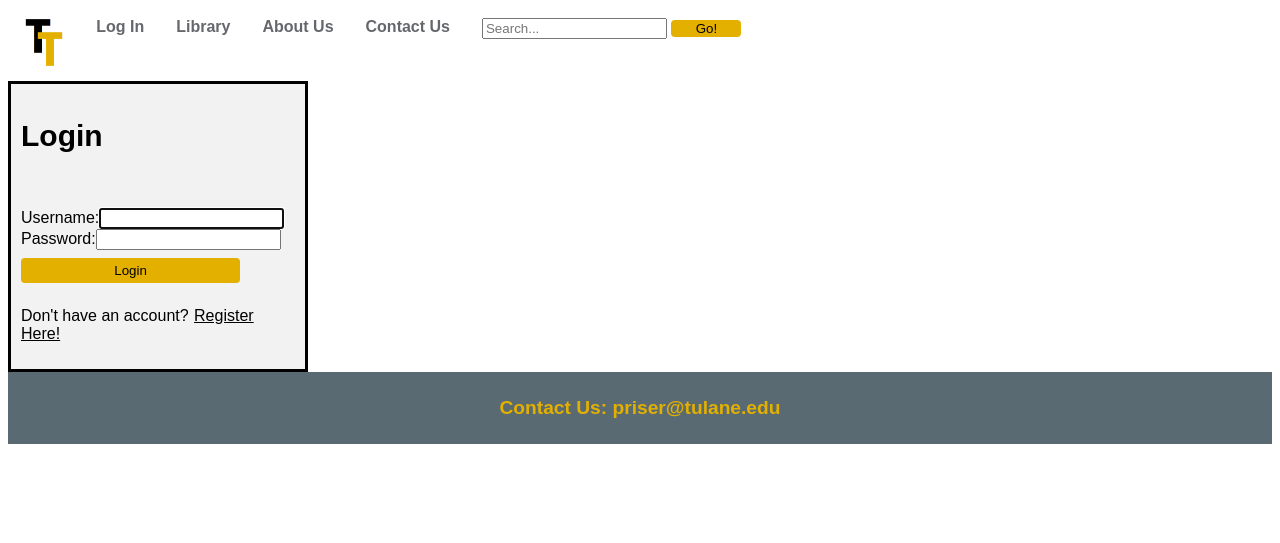
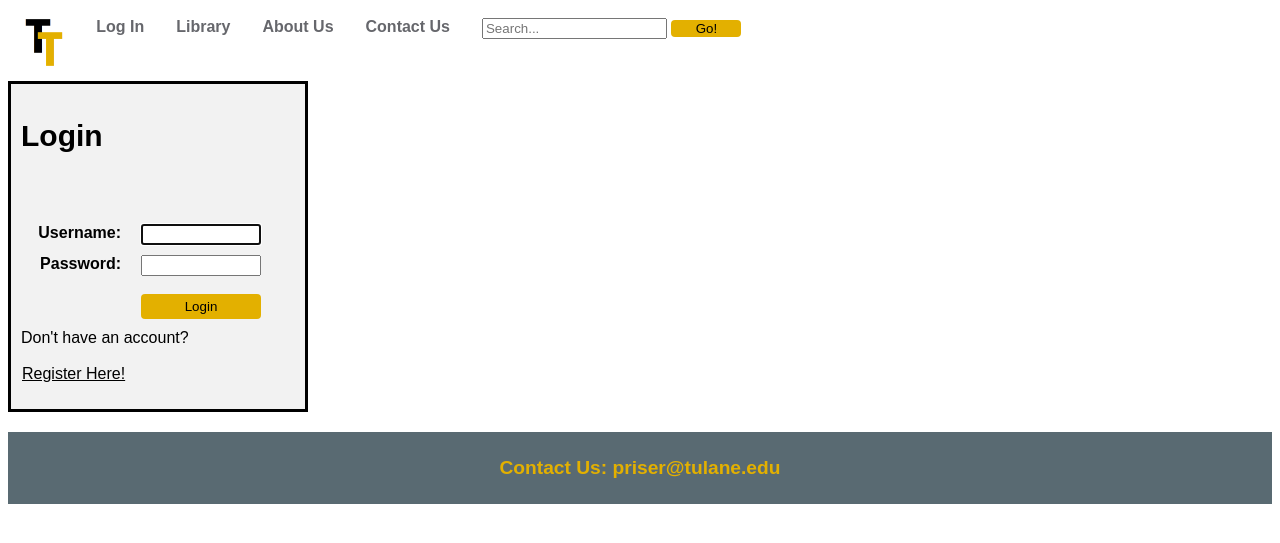
Before and after one commit to PeterRiser/ThothText, a Django app: page /accounts/login/ in a window 1280 px wide. Shown: the top 543 px of the page. Run offline with Django 3.2, Linux system fonts and the light colour scheme; parts of the project's set-up code (start-up, migrations or seed data) failed here and were passed over; some libraries are stand-ins or nearby versions.

Commit message:
minor updates here

```diff
--- a/home/static/myCSS.css
+++ b/home/static/myCSS.css
@@ -14,7 +14,7 @@ body {
  border-bottom: thin solid black;
 
 }
-header, footer {
+header {
     padding: 25px;
     color: #e3b000;
     font-size: larger;
@@ -29,6 +29,17 @@ background: -moz-linear-gradient(left, #596a72 0%, #cedce7 100%); /* FF3.6-15 */
 /*background: -webkit-linear-gradient(left, #596a72 0%,#cedce7 100%); /* Chrome10-25,Safari5.1-6 */
 /*background: linear-gradient(to right, #596a72 0%,#cedce7 100%); /* W3C, IE10+, FF16+, Chrome26+, Opera12+, Safari7+ */
 /*filter: progid:DXImageTransform.Microsoft.gradient( startColorstr='#596a72', endColorstr='#cedce7',GradientType=1 ); /* IE6-9 */
+}
+footer{
+    padding: 25px;
+    color: #e3b000;
+    font-size: larger;
+    clear: left;
+    text-align: center;
+    font-weight: bold;
+    background: #596a72;
+    margin-top: 20px;
+
 }
 
 h1{
@@ -89,17 +100,19 @@ li a {
     font: bold;
     font-weight: bold;
     min-height: 73px;
+    background: white;
    /* background-color: #696969;*/
 
 
 }
 
 li a:hover:not(.active) {
-    background-color: black;
+    background-color: #596a72;
+
 }
 
 .active {
-    background-color: black;
+    background-color: white;
 }
 article {
     margin-left: 170px;
@@ -484,3 +497,28 @@ h7{
     position: absolute;
     margin-top: 20px;
 }
+
+.formLay
+    {
+       font-weight: bold;
+    }
+
+    .formLay label, .formLay input
+    {
+        display: block;
+        width: 120px;
+        float: left;
+        margin-bottom: 10px;
+
+    }
+
+    .formLay label
+    {
+        text-align: right;
+        padding-right: 20px;
+    }
+
+    br
+    {
+        clear: left;
+    }
--- a/home/static/page.css
+++ b/home/static/page.css
@@ -52,9 +52,10 @@ color: #e3b000;
 h3{
 color: #e3b000;
  font-size: 25;
- text-align: center;
+ text-align: left;
  font: bold 100%;
  padding: 10px;
+
 }
 
 p3{
--- a/home/templates/registration/login.html
+++ b/home/templates/registration/login.html
@@ -12,16 +12,23 @@
     {% if form.errors %}
         <p>Your username and password didn't match. Please try again.</p>
     {% endif %}
+    <div class ="formLay">
     <form method="post" action=".">{% csrf_token %}
+
         {{ form.as_table }}
+        <label></label>
         <input type="submit" class="LoginB" value="Login" />
         {% if next == "/L/?next=/" %}
+
         <input type="hidden" name="next"  value="/" />
         {% else %}
         <input type="hidden" name="next" class="inputsHidden"  value="{{ next }}" />
         {% endif %}
     </form>
-    <p> Don't have an account? <a class ="register" href="/register" >Register Here!</a></p>
+    </div>
+
+
+    <p> Don't have an account?<br> </br> <a class ="register" href="/register" >Register Here!</a></p>
     </div>
 {% endblock %}
 
--- a/home/templates/registration/register.html
+++ b/home/templates/registration/register.html
@@ -1,12 +1,16 @@
 {% extends "index.html" %}
 {% block head %}<div class = "boxt"><h2>User Registration</div></h2>{% endblock %}
 {% block content %}<div class = "boxp">
+    <div class ="formLay">
     <form method="post" action=".">{% csrf_token %}
+    <label></label>
         <table border="0">
             {{ form.as_table }}
         </table>
         <input type="submit" class= "LoginB" value="Register" />
     </form>
+    </div>
+  <br> </br>
     <a href="{% url 'login' %}">Login</a>
     </div>
 {% endblock %}
```
Also changed, not shown: db.sqlite3, home/static/books1.jpg (added).
